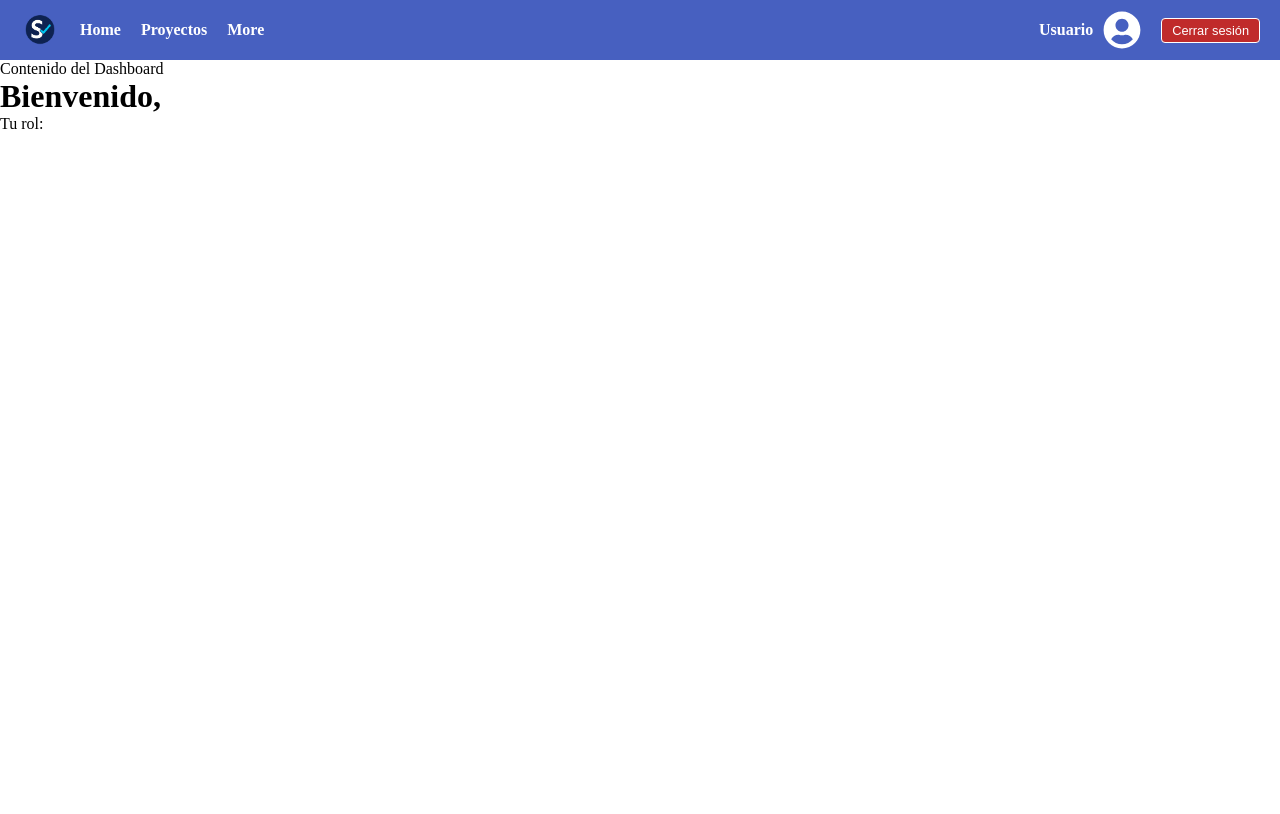
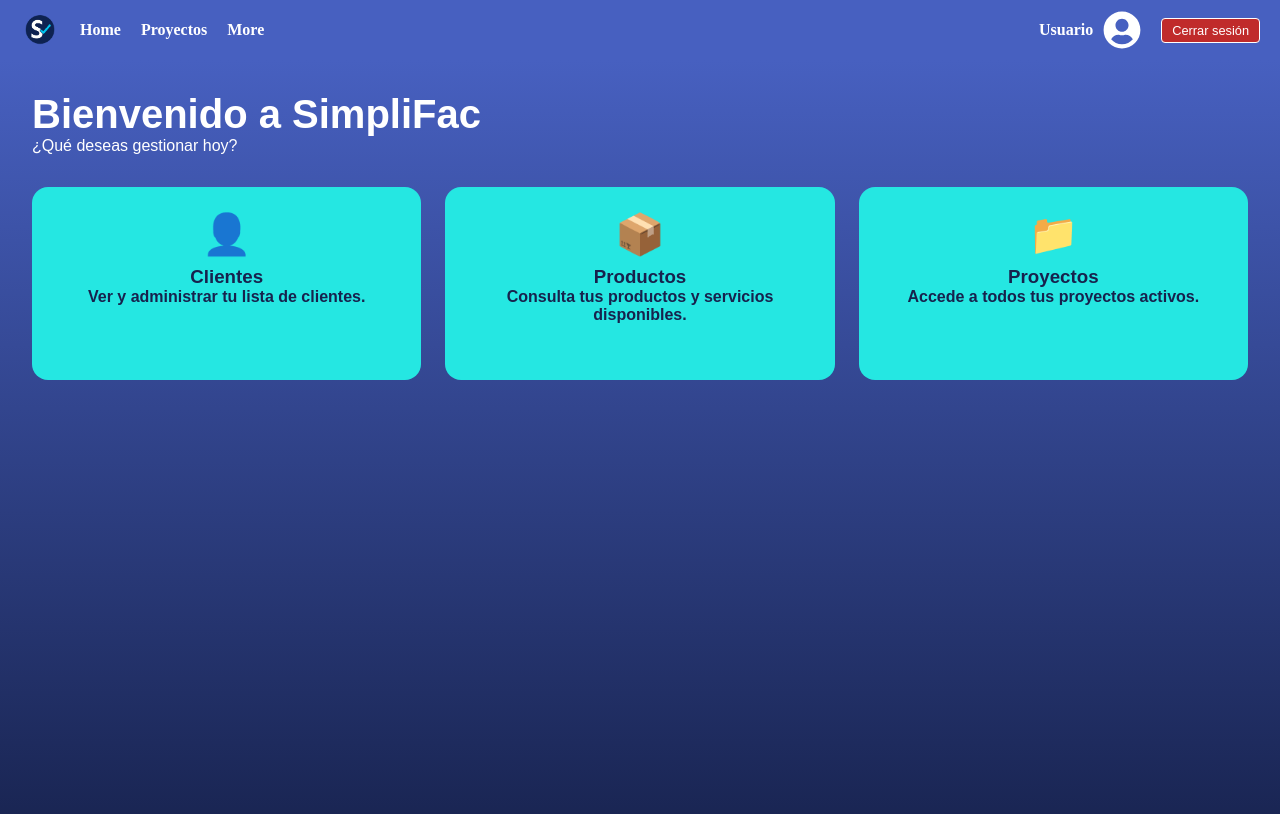
Before and after one commit to Jusm8/gestor-facturas, a React (Vite) app in the folder client/: page /dashboard in a window 1280 px wide. Shown: the top 814 px of the page. Built offline with nearby package versions, Linux system fonts and the light colour scheme; sample sign-in values are in the browser's storage.

Commit message:
Basico hecho

```diff
--- /dev/null
+++ b/client/src/assets/styles/Dashboard.css
@@ -0,0 +1,43 @@
+.dashboard {
+  padding: 2rem;
+  color: white;
+  background: linear-gradient(to bottom, #4760c0, #17224d);
+  min-height: 100vh;
+  font-family: 'Garet', sans-serif;
+}
+
+.dashboard h1 {
+  font-size: 2.5rem;
+}
+
+.dashboard p {
+  margin-bottom: 2rem;
+}
+
+.dashboard-grid {
+  display: grid;
+  grid-template-columns: repeat(auto-fit, minmax(220px, 1fr));
+  gap: 1.5rem;
+}
+
+.dashboard-card {
+  background: #25e7e2;
+  border-radius: 16px;
+  padding: 1.5rem;
+  text-align: center;
+  cursor: pointer;
+  transition: transform 0.2s ease;
+  color: #17224d;
+  font-weight: bold;
+}
+
+.dashboard-card:hover {
+  transform: translateY(-5px);
+  background: #20d2ce;
+}
+
+.emoji {
+  font-size: 2.5rem;
+  display: block;
+  margin-bottom: 0.5rem;
+}
--- a/client/src/pages/Dashboard.tsx
+++ b/client/src/pages/Dashboard.tsx
@@ -1,15 +1,36 @@
 import React from 'react';
+import { useNavigate } from 'react-router-dom';
+import '../assets/styles/Dashboard.css';
 
-export default function Dashboard() {
-    const user = JSON.parse(localStorage.getItem('user') || '{}');
+const Dashboard = () => {
+  const navigate = useNavigate();
 
-    return (
-        <div>
-            <>
-                <div>Contenido del Dashboard</div>
-            </>
-            <h1>Bienvenido, {user.nombre}</h1>
-            <p>Tu rol: {user.rol}</p>
+  return (
+    <div className="dashboard">
+      <h1>Bienvenido a SimpliFac</h1>
+      <p>¿Qué deseas gestionar hoy?</p>
+
+      <div className="dashboard-grid">
+        <div className="dashboard-card" onClick={() => navigate('/clientes')}>
+          <span className="emoji">👤</span>
+          <h3>Clientes</h3>
+          <p>Ver y administrar tu lista de clientes.</p>
         </div>
-    );
-}
+
+        <div className="dashboard-card" onClick={() => navigate('/productos')}>
+          <span className="emoji">📦</span>
+          <h3>Productos</h3>
+          <p>Consulta tus productos y servicios disponibles.</p>
+        </div>
+
+        <div className="dashboard-card" onClick={() => navigate('/proyectos')}>
+          <span className="emoji">📁</span>
+          <h3>Proyectos</h3>
+          <p>Accede a todos tus proyectos activos.</p>
+        </div>
+      </div>
+    </div>
+  );
+};
+
+export default Dashboard;
--- a/client/src/pages/FormularioDocumento.tsx
+++ b/client/src/pages/FormularioDocumento.tsx
@@ -5,13 +5,17 @@ import '../assets/styles/FormularioDocumento.css';
 
 function toYYYYMMDD(dateStr: string) {
   if (!dateStr) return '';
+  if (/^\d{4}-\d{2}-\d{2}$/.test(dateStr)) return dateStr;
   return new Date(dateStr).toISOString().split('T')[0];
 }
 
 export default function FormularioDocumento() {
-  const { tipo, id, proyectoId } = useParams<{ tipo?: 'presupuesto' | 'factura'; id?: string; proyectoId?: string }>();
+  const { tipo, id } = useParams<{ tipo?: 'presupuesto' | 'factura'; id?: string }>();
   const location = useLocation();
   const navigate = useNavigate();
+
+  const searchParams = new URLSearchParams(location.search);
+  const proyectoId = searchParams.get('proyecto') || '';
 
   const [documentoTipo, setDocumentoTipo] = useState<'presupuesto' | 'factura'>(tipo || 'presupuesto');
   const modoEdicion = !!id;
@@ -51,7 +55,7 @@ export default function FormularioDocumento() {
           setFormulario({
             fecha: data.fecha || '',
             fecha_validez: data.fecha_validez || '',
-            total: data.total?.toFixed(2) || '',
+            total: data.total ? Number(data.total).toFixed(2) : '',
             estado: data.estado || 'pendiente',
             cliente: data.Cliente_idCliente?.toString() || '',
             proyecto: data.Proyecto_idProyecto?.toString() || proyectoId,
@@ -118,7 +122,7 @@ export default function FormularioDocumento() {
     const token = localStorage.getItem('token');
     const user = JSON.parse(localStorage.getItem('user') || '{}');
 
-    // Validaciones importantes
+    // Validacionespara evitar errores
     if (!formulario.cliente) {
       showError('Error', 'Debes seleccionar un cliente.');
       return;
@@ -131,6 +135,15 @@ export default function FormularioDocumento() {
 
     if (!formulario.detalles || formulario.detalles.length === 0) {
       showError('Error', 'Agrega al menos un producto al detalle.');
+      return;
+    }
+
+    const detallesValidos = formulario.detalles.every((d: any) =>
+      d.descripcion && d.cantidad && d.precio_unitario && d.producto
+    );
+
+    if (!detallesValidos) {
+      showError('Error', 'Completa todos los campos de los productos antes de guardar.');
       return;
     }
 
@@ -214,7 +227,7 @@ export default function FormularioDocumento() {
       <h3>{modoEdicion ? `Editar ${documentoTipo}` : `Nuevo ${documentoTipo}`}</h3>
 
       <label>Fecha:</label>
-      <input type="text" name="fecha" value={toYYYYMMDD(formulario.fecha)} onChange={handleChange} required />
+      <input type="text" name="fecha" placeholder="YYYY-MM-DD" value={toYYYYMMDD(formulario.fecha)} onChange={handleChange} required />
 
       <label>Forma de pago:</label>
       <input name="forma_pago" value={formulario.forma_pago} onChange={handleChange} required />
@@ -270,7 +283,7 @@ export default function FormularioDocumento() {
       <div className="button-group">
         <button type="button" onClick={agregarProducto}>+ Añadir Producto</button>
         <button type="submit">Guardar</button>
-        <button type="button" onClick={() => navigate(`/proyectos/${formulario.proyecto}`)}>Cancelar</button>
+       <button type="button" onClick={() => navigate(`/proyectos/${proyectoId || formulario.proyecto}`)}>Cancelar</button>
       </div>
     </form>
   );
--- a/client/src/pages/ProyectoDetalle.tsx
+++ b/client/src/pages/ProyectoDetalle.tsx
@@ -241,7 +241,7 @@ export default function ProyectoDetalle() {
             <div style={{ textAlign: 'right', marginBottom: '1rem' }}>
                 <button
                     className="crear-btn"
-                    onClick={() => navigate(`/proyectos/${id}/crear?tipo=presupuesto`)}
+                    onClick={() => navigate(`/proyectos/${id}/crear?tipo=presupuesto&proyecto=${id}`)}
                 >
                     + Nuevo Documento
                 </button>
--- a/client/src/pages/Proyectos.tsx
+++ b/client/src/pages/Proyectos.tsx
@@ -101,7 +101,7 @@ export default function Proyectos() {
       ) : (
         <div className="proyecto-lista">
           {proyectos.map((proy) => (
-            <div className="proyecto-card" key={proy.idProyecto} onClick={() => navigate(`/proyectos/${proy.idProyecto}`)}>
+            <div className="proyecto-card" key={proy.idProyecto}onClick={() => navigate(`/proyectos/${proy.idProyecto}`)}>
               <div className="proyecto-header">
                 <h3>{proy.nombre}</h3>
                 <div className="proyecto-actions">
```
Also changed, not shown: 1 other file (tests, documents, lock files or other folders).
